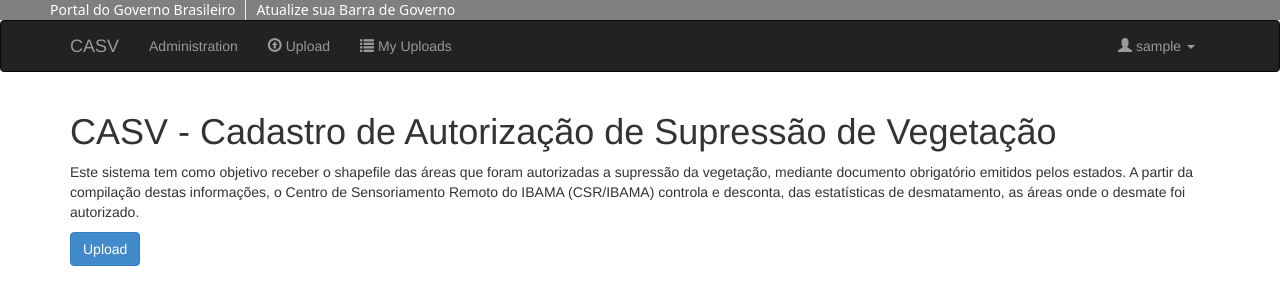
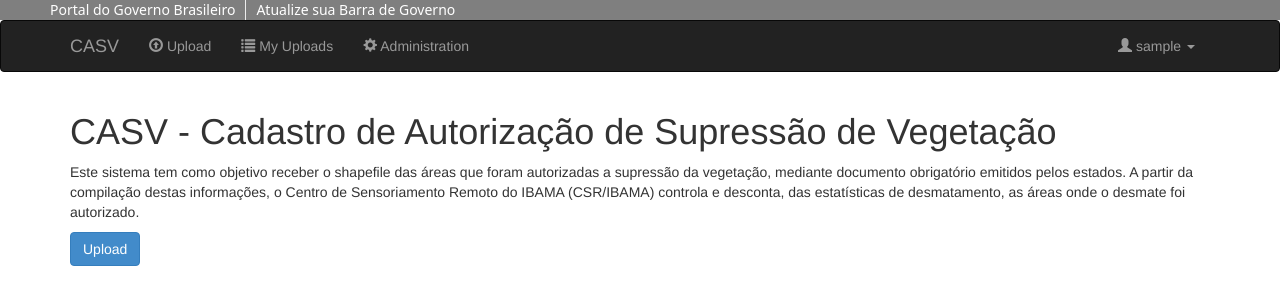
Before and after one commit to igor-rodrigues01/casv, a Django app: page / in a window 1280 px wide. Shown: the top 300 px of the page. Run offline with Django 3.2, Linux system fonts and the light colour scheme; the visitor is signed in with stand-in values (Sample User, id 1); some libraries are stand-ins or nearby versions.

Commit message:
change order of links in the navbar

```diff
--- a/casv/core/templates/base.html
+++ b/casv/core/templates/base.html
@@ -46,12 +46,12 @@
         </div>
         <div class="collapse navbar-collapse">
           <ul class="nav navbar-nav">
-            {% if request.user.is_staff %}
-              <li><a href="{% url 'admin:index' %}">{% trans 'Administration' %}</a></li>
-            {% endif %}
             {% if request.user.is_authenticated %}
               <li><a href="{% url 'core:upload' %}"><span class="glyphicon glyphicon-upload"></span> {% trans 'Upload' %}</a></li>
               <li><a href="{% url 'core:user_uploads' request.user.pk %}"><span class="glyphicon glyphicon-list"></span> {% trans 'My Uploads' %}</a></li>
+            {% endif %}
+            {% if request.user.is_staff %}
+              <li><a href="{% url 'admin:index' %}"><span class="glyphicon glyphicon-cog"></span> {% trans 'Administration' %}</a></li>
             {% endif %}
           </ul>
           {% include 'login_menu.html' %}
```
